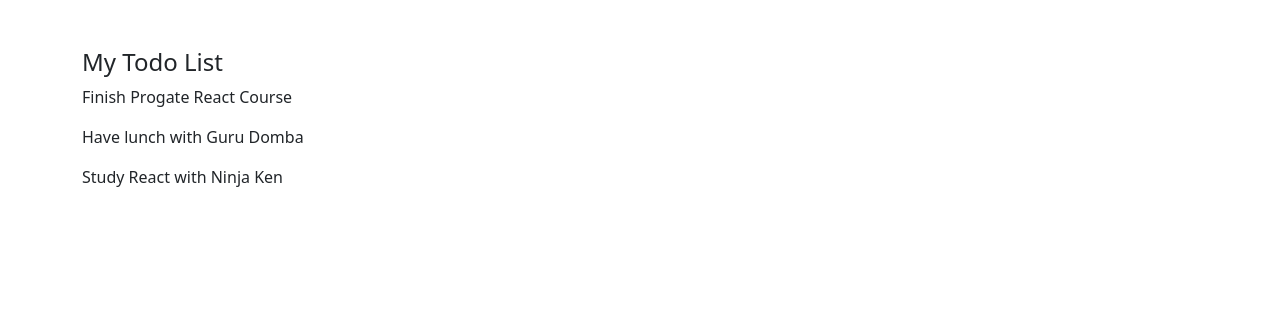
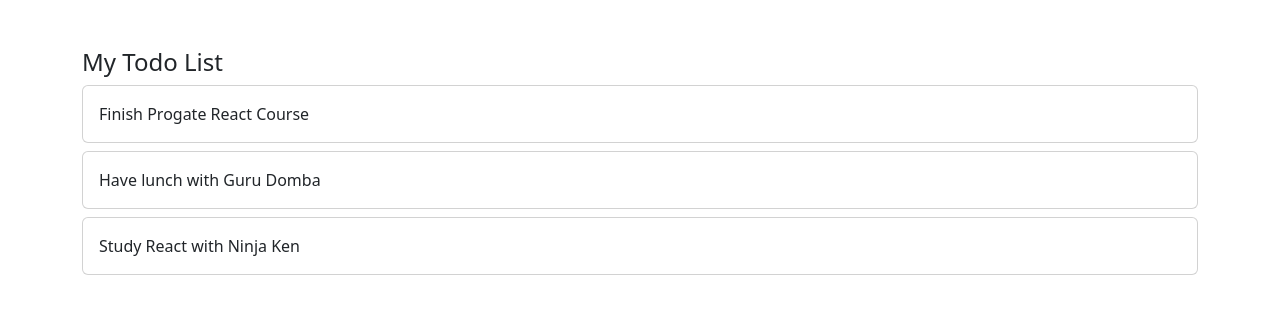
Before and after one commit to bagusrizkisetiawan/todo-app-react-progate, a React (Vite) app: page / in a window 1280 px wide. Shown: the top 314 px of the page. Built offline with nearby package versions, Linux system fonts and the light colour scheme.

Commit message:
add css to component

```diff
--- a/src/App.jsx
+++ b/src/App.jsx
@@ -1,8 +1,7 @@
 import { useState } from "react";
+import Todos from "./components/Todos";
 
 function App() {
-  const [count, setCount] = useState(0);
-
   const [todos, setTodos] = useState([
     {
       id: 1,
@@ -21,16 +20,12 @@ function App() {
     },
   ]);
 
-  console.log(todos);
-
   return (
     <>
       <div className="container mt-5">
         <h4>My Todo List</h4>
 
-        {todos.map((todo) => {
-          return <p key={todo.id}>{todo.title}</p>;
-        })}
+        <Todos todos={todos} />
       </div>
     </>
   );
--- /dev/null
+++ b/src/components/TodoItem.jsx
@@ -0,0 +1,15 @@
+import React from "react";
+
+const TodoItem = ({ todo }) => {
+  return (
+    <>
+      <div className="card mb-2">
+        <div className="card-body">
+          <p className="mb-0">{todo.title}</p>
+        </div>
+      </div>
+    </>
+  );
+};
+
+export default TodoItem;
--- /dev/null
+++ b/src/components/Todos.jsx
@@ -0,0 +1,14 @@
+import React from "react";
+import TodoItem from "./TodoItem";
+
+const Todos = ({ todos }) => {
+  return (
+    <div>
+      {todos.map((todo) => {
+        return <TodoItem key={todo.id} todo={todo} />;
+      })}
+    </div>
+  );
+};
+
+export default Todos;
```
